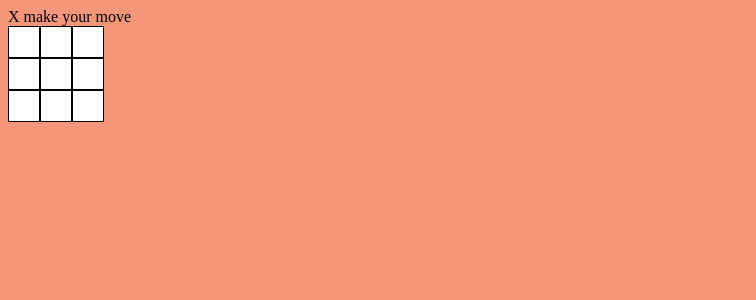
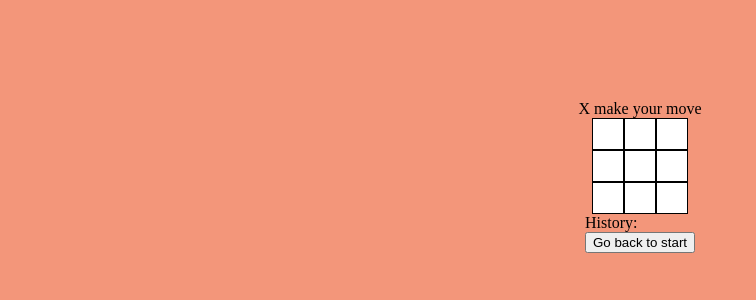
Before and after one commit to Aigarsss/react-tictactoe, a React app: page / in a window 1280 px wide. Shown: the top 300 px of the page, without its empty margins (0-756 px from the left). Built offline with nearby package versions, Linux system fonts and the light colour scheme.

Commit message:
Start creating time travel

```diff
--- a/src/components/App/App.tsx
+++ b/src/components/App/App.tsx
@@ -29,6 +29,8 @@ const checkWinner = (board) => {
 const App = () => {
   const [board, setBoard] = useState(new Array(9).fill(null));
   const [isXNext, setIsXNext] = useState(true);
+  const [history, setHistory] = useState([]);
+  const [step, setStep] = useState(0);
 
   const winner = checkWinner(board);
   const status = !winner ? `${isXNext ? 'X' : 'O'} make your move` : `${winner} has won`;
@@ -39,11 +41,27 @@ const App = () => {
     }
     let boardCopy = [...board];
     boardCopy[i] = isXNext ? 'X' : 'O';
+
+    setHistory( [...history, [...boardCopy]] );
     setIsXNext(!isXNext);
     setBoard(boardCopy);
   }
 
-  return <Board board={board} handleClick={handleClick} status={status} />
+  const handleHistoryClick = (i) => {
+    setBoard(history[i]);
+    i % 2 === 0 ? setIsXNext(false) : setIsXNext(true);
+    setStep(i);
+  }
+
+  console.log(history)
+
+  return <Board
+            board={board}
+            handleClick={handleClick}
+            status={status}
+            history={history}
+            handleHistoryClick={handleHistoryClick}
+        />
 }
 
 export default App
--- a/src/components/Board/board.scss
+++ b/src/components/Board/board.scss
@@ -1,3 +1,11 @@
+.container {
+  display: flex;
+  margin-top: 100px;
+  align-items: center;
+  flex-direction: column;
+  height: 100vh;
+}
+
 .board {
   display: flex;
   flex-direction: column;
@@ -6,3 +14,9 @@
     display: flex;
   }
 }
+
+ul {
+  list-style: none;
+  margin: 0;
+  padding: 0;
+}
--- a/src/components/Board/board.tsx
+++ b/src/components/Board/board.tsx
@@ -2,9 +2,9 @@ import React from 'react';
 import Square from '../Square/square';
 import './board.scss';
 
-const Board = ({board, handleClick, status}) => {
+const Board = ({board, handleClick, status, history, handleHistoryClick}) => {
     return (
-        <div>
+        <div className="container">
             <div>
                 {status}
             </div>
@@ -25,6 +25,23 @@ const Board = ({board, handleClick, status}) => {
                     <Square value={board[8]} handleClick={() => handleClick(8)} />
                 </div>
             </div>
+            <div className="history">
+                History:
+                <ul>
+                    <li>
+                    <button onClick={() => handleHistoryClick(0)}>
+                                Go back to start
+                            </button>
+                    </li>
+                    {history.length > 0 && history.map((item, key) => {
+                        return <li key={key}>
+                            <button onClick={() => handleHistoryClick(key)}>
+                                Go back to move {key+1}
+                            </button>
+                        </li>
+                    })}
+                </ul>
+            </div>
         </div>
 
     )
```
Lines whose indentation alone changed are shown as unchanged.
